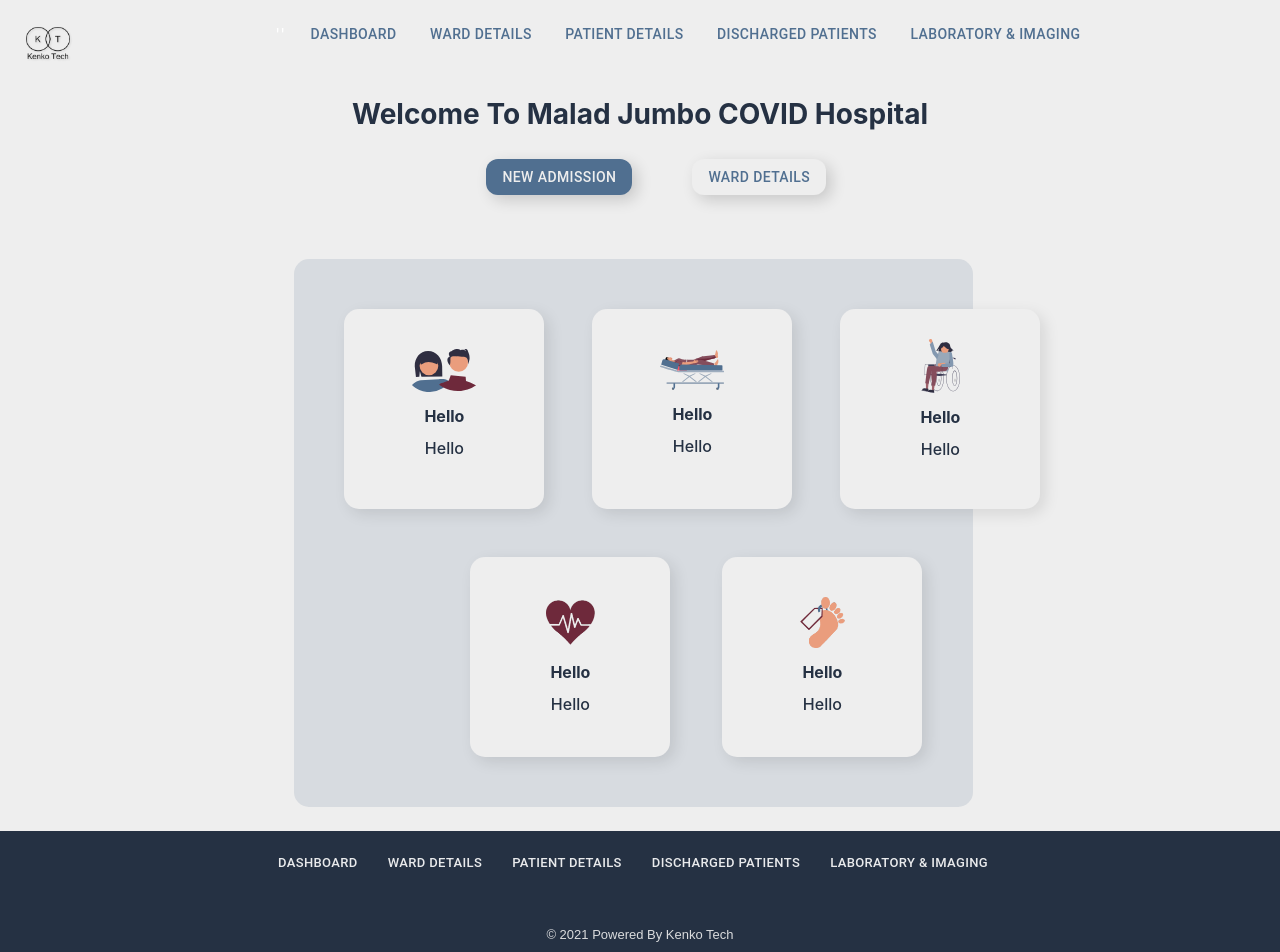
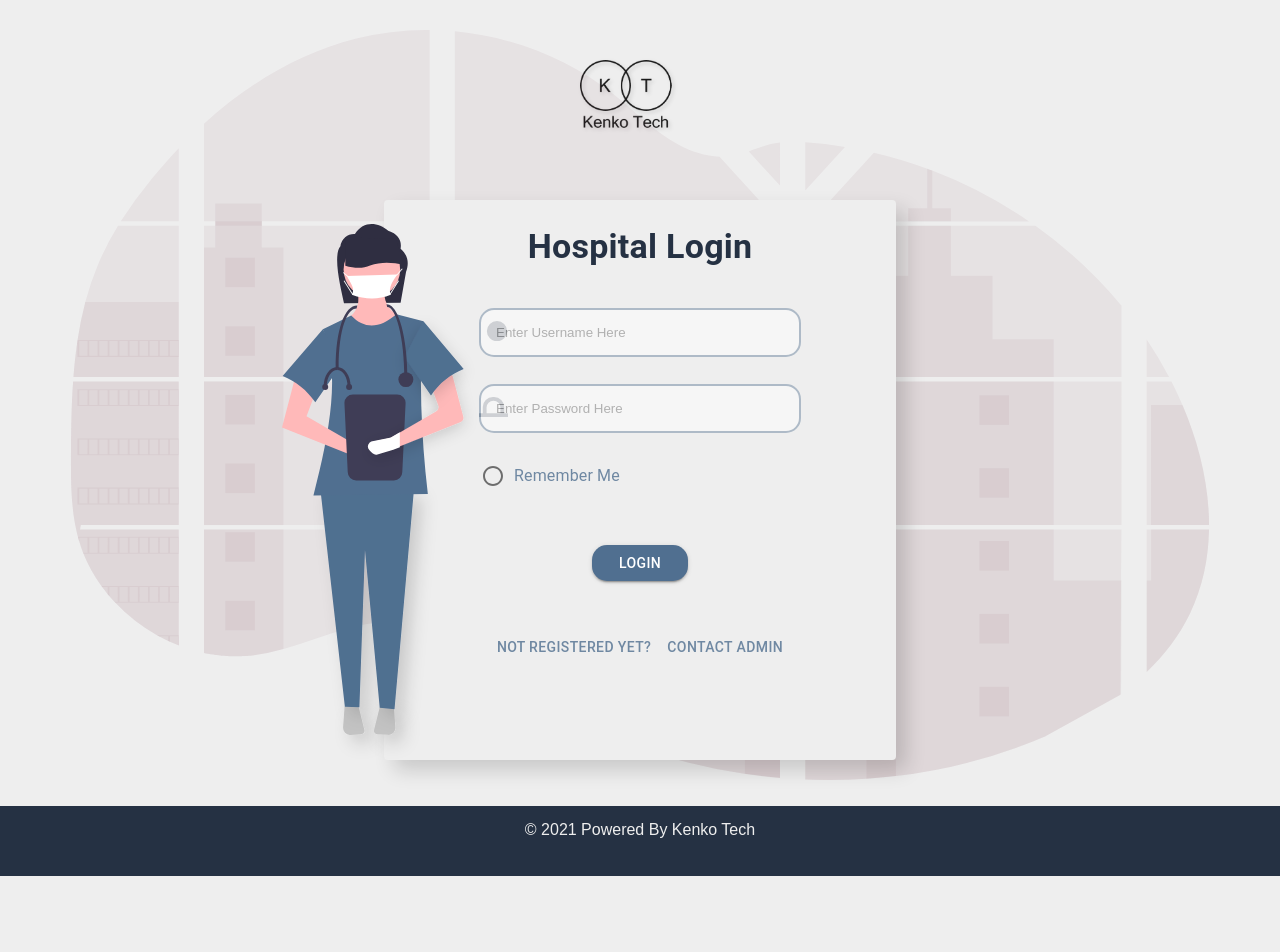
Before and after one commit to 1adityas/HMS, a React (Create React App) app: page / in a window 1280 px wide. Shown: the top 952 px of the page. After the commit the page ends 876 px from the top, so only its background shows below. Built offline with nearby package versions, Linux system fonts and the light colour scheme.

Commit message:
onclick added in footer

```diff
--- a/src/App.js
+++ b/src/App.js
@@ -12,11 +12,11 @@ import NewAdmission from './components/NewAdmission';
 function App() {
   return (
     <div>
-       <MsDashboard />
+       {/* <MsDashboard /> */}
 
     {/* <CardItem /> */ }
-    {/* <Login /> */}
-    {/* <Footer /> */}
+    <Login />
+    <Footer />
     {/* <NewAdmission /> */}
     </div>
 
--- a/src/components/MainFooter.js
+++ b/src/components/MainFooter.js
@@ -1,4 +1,4 @@
-import React from 'react';
+import React, { useState, useEffect } from 'react';
 import { makeStyles } from '@material-ui/core/styles';
 // import './Footer.css'
 import BottomNavigation from '@material-ui/core/BottomNavigation';
@@ -15,6 +15,16 @@ export default function Footer() {
   const classes = useStyles();
   const [value, setValue] = React.useState(0);
 
+
+  function handleChange(event) {
+
+    setValue({ [event.target.name]: event.target.value })
+    console.log(value)
+
+
+  }
+
+
   return (
     <div className="bottom-nav">
       <BottomNavigation
@@ -24,7 +34,7 @@ export default function Footer() {
           // 'margin-top':"15px",
           'bottom': '0px',
           'height': "18vh"
-          ,'font-weight':'100'
+          , 'font-weight': '100'
         }}
 
         showLabels
@@ -49,15 +59,16 @@ export default function Footer() {
           'opacity': "1"
 
         }}>
-          <Button style={{ color: 'white',fontSize:'13px',opacity:'.9',paddingRight:'22px'}}>Dashboard</Button>
-          <Button style={{ color: 'white',fontSize:'13px',opacity:'.9',paddingRight:'22px'}}>Ward Details</Button>
-          <Button style={{ color: 'white',fontSize:'13px',opacity:'.9',paddingRight:'22px'}}>Patient Details</Button>
-          <Button style={{ color: 'white',fontSize:'13px',opacity:'.9',paddingRight:'22px'}}>Discharged Patients</Button>
-          <Button style={{ color: 'white',fontSize:'13px',opacity:'.9',paddingRight:'22px'}}>Laboratory & Imaging</Button>
+          <Button onClick={handleChange} name="Dashboard" value={value} style={{ color: 'white', fontSize: '13px', opacity: '.9', paddingRight: '22px' }}>Dashboard</Button>
+          <Button onClick={handleChange} name="Ward Details" value={value} style={{ color: 'white', fontSize: '13px', opacity: '.9', paddingRight: '22px' }}>Ward Details</Button>
+          <Button onClick={handleChange} name="Patient Details" value={value} style={{ color: 'white', fontSize: '13px', opacity: '.9', paddingRight: '22px' }}>Patient Details</Button>
+          <Button onClick={handleChange} name="Discharged Patient" value={value} style={{ color: 'white', fontSize: '13px', opacity: '.9', paddingRight: '22px' }}>Discharged Patients</Button>
+          <Button onClick={handleChange} name="Laboratory & Imaging" value={value} style={{ color: 'white', fontSize: '13px', opacity: '.9', paddingRight: '22px' }}>Laboratory & Imaging</Button>
+
           <br />
           <br />
-          <p style={{paddingTop:'15px',fontSize:'13px',opacity:'.9'}}>
-          © 2021 Powered By Kenko Tech </p></div>
+          <p style={{ paddingTop: '15px', fontSize: '13px', opacity: '.9' }}>
+            © 2021 Powered By Kenko Tech </p></div>
         <br />
       </BottomNavigation>
     </div>
```
